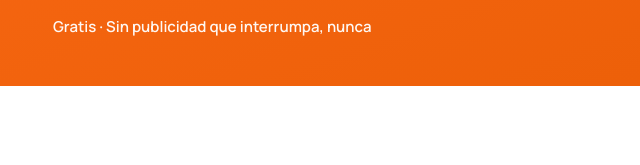
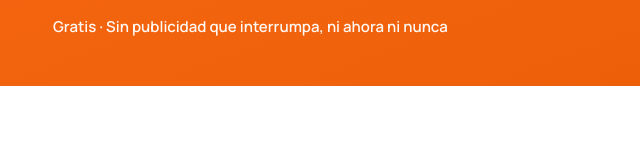
Before and after one commit to PabloClaus/caminacamina-web, a plain HTML site: page index.html in a window 1280 px wide. Shown: the part 482-647 px from the top of the page, 47-687 px from the left. Drawn offline with Linux system fonts and the light colour scheme.

Commit message:
«Sin publicidad que interrumpa, ni ahora ni nunca»
Co-Authored-By: Claude Opus 5.5 <noreply@anthropic.com>

```diff
--- a/index.html
+++ b/index.html
@@ -43,7 +43,7 @@
           <svg viewBox="0 0 24 24" aria-hidden="true"><path fill="#34A853" d="M3.6 1.8 13.8 12 3.6 22.2c-.4-.2-.6-.7-.6-1.2V3c0-.5.2-1 .6-1.2Z"/><path fill="#FBBC04" d="m17.1 8.7-3.3 3.3 3.3 3.3 3.8-2.2c.7-.4.7-1.8 0-2.2l-3.8-2.2Z"/><path fill="#4285F4" d="M3.6 1.8c.3-.2.8-.2 1.2 0l12.3 6.9-3.3 3.3L3.6 1.8Z"/><path fill="#EA4335" d="M13.8 12l3.3 3.3-12.3 6.9c-.4.2-.9.2-1.2 0L13.8 12Z"/></svg>
           <span><small>Para Android</small>Próximamente en Google Play</span>
         </a>
-        <p class="sin-publicidad">Gratis · Sin publicidad que interrumpa, nunca</p>
+        <p class="sin-publicidad">Gratis · Sin publicidad que interrumpa, ni ahora ni nunca</p>
       </div>
       <div class="telefono">
         <img src="img/inicio.webp" alt="Pantalla de inicio de Caminá Caminá: el reto del día, la caminata que toca y la mascota" width="540" height="1080">
```
